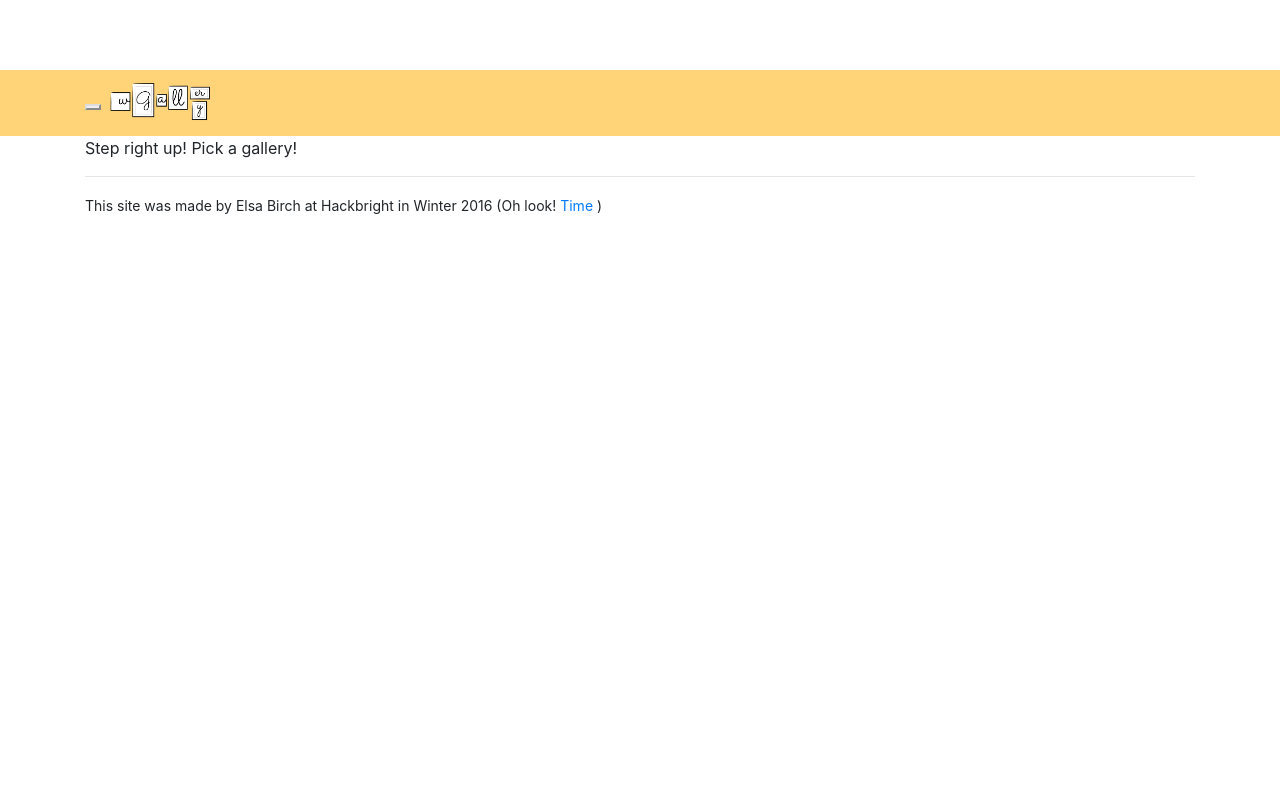
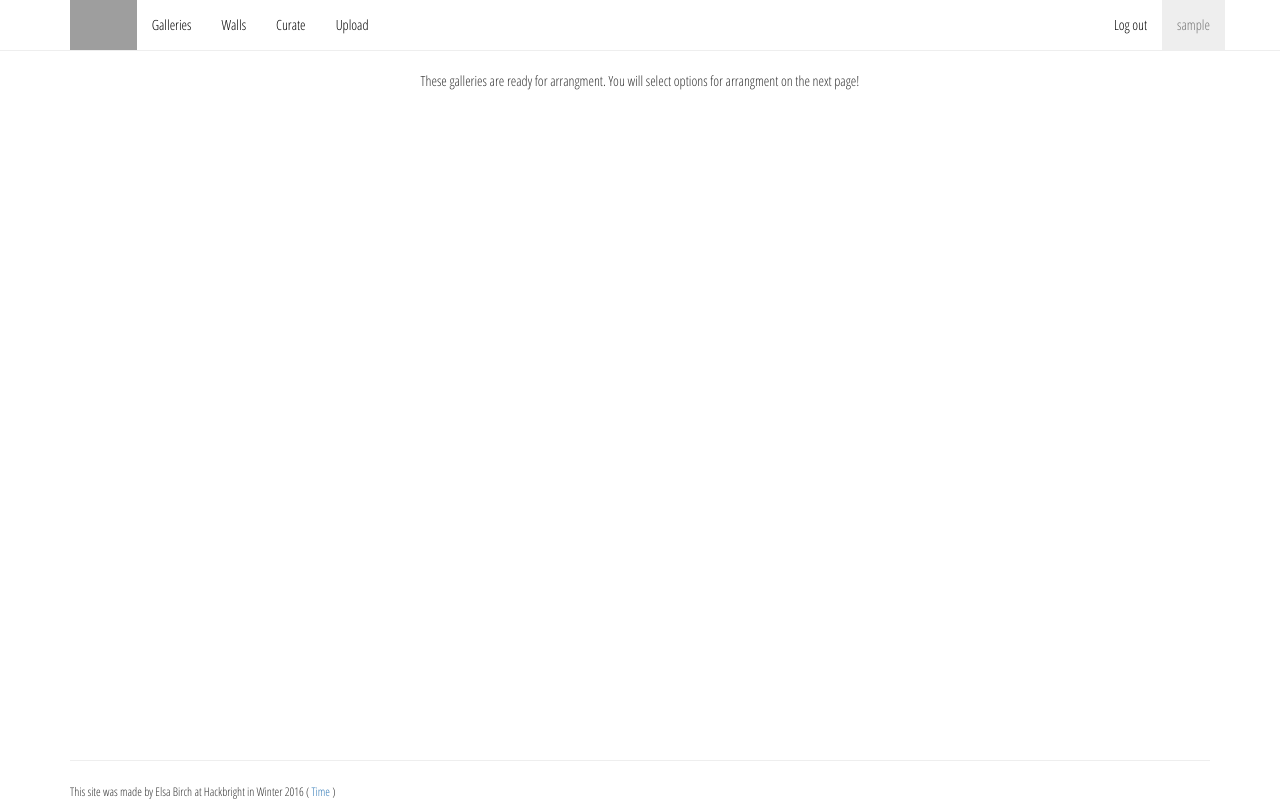
Before and after one commit to elsabirch/gallery-wall, a Flask app: page /galleries in a window 1280 px wide. Before the commit the page ends 214 px from the top, so only its background shows below. Run offline with Flask 2, Linux system fonts and the light colour scheme; the visitor is signed in with stand-in values (Sample User, id 1); data comes from the database, SQL or seed files in the repository; data that the repository does not hold is empty; some libraries are stand-ins or nearby versions; grey boxes are pictures that could not be loaded.

Commit message:
Styling added.

```diff
--- a/server.py
+++ b/server.py
@@ -212,11 +212,11 @@ def show_wall_dimensions():
     """Shows page with wall and table of hanging demensions."""
 
     wall_id = int(request.args.get('wall_id'))
-
-    placements = Wall.query.get(wall_id).placements
+    wall = Wall.query.get(wall_id)
+    placements = wall.placements
 
     return render_template('wall-dimensions.html',
-                           wall_id=wall_id,
+                           wall=wall,
                            placements=placements)
 
 
--- a/settings.py
+++ b/settings.py
@@ -3,7 +3,7 @@
 Example: Contains easy toggle for online/offline resource locations.
 """
 
-online = False
+online = True
 
 if online:
     jquery_path = "https://code.jquery.com/jquery.js"
--- a/static/style.css
+++ b/static/style.css
@@ -1,9 +1,16 @@
 
-.wall-display canvas {
+/*.wall-display canvas {
     border: 1px solid #d3d3d3;
+}*/
+
+body {
+      padding-top: 70px;
+      font-family: 'Open Sans Condensed', sans-serif;
 }
 
-body { padding-top: 70px; }
+h1 {
+      font-family: 'Sacramento', sans-serif;
+}
 
 .bar-legend li span {
     display: inline-block;
@@ -16,43 +23,71 @@ body { padding-top: 70px; }
     list-style-type: none;
 }
 
-
+.flash-display li {
+    list-style-type: none;
+}
 .center-block {
     display: block;
     margin-left: auto;
     margin-right: auto;
 }
 
+.btn {
+    margin: 0.5em;
+}
+
+/* Flush bottom but not sticky footer attempt */
+/* http://stackoverflow.com/questions/21324395/bootstrap-3-flush-footer-to-bottom-not-fixed */
+html {
+  position: relative;
+  min-height: 100%;
+}
+body {
+  /* Margin bottom by footer height */
+  margin-bottom: 60px;
+}
+.footer {
+  position: absolute;
+  bottom: 0;
+  width: 100%;
+  /* Set the fixed height of the footer here */
+  height: 60px;
+}
+ /* - - - - - - - - - - - - Flush bottom but not sticky footer attempt */
+
 /* SOME AUTO GENERATED NAVBAR RESTYLING*/
 
+
+/*----------------------------------*/
+
 .navbar-custom {
-  background-color: #ffd479;
-  border-color: #ffc958;
+  background-color: #ffffff;
+  border-color: #eeeeee;
 }
 .navbar-custom .navbar-brand {
-  color: #999999;
+  color: #000000;
 }
 .navbar-custom .navbar-brand:hover,
 .navbar-custom .navbar-brand:focus {
-  color: #808080;
+  color: #000000;
   background-color: transparent;
 }
 .navbar-custom .navbar-text {
-  color: #999999;
+  color: #000000;
 }
 .navbar-custom .navbar-nav > li > a {
-  color: #999999;
+  color: #000000;
 }
 .navbar-custom .navbar-nav > li > a:hover,
 .navbar-custom .navbar-nav > li > a:focus {
-  color: #000000;
+  color: #757575;
   background-color: transparent;
 }
 .navbar-custom .navbar-nav > .active > a,
 .navbar-custom .navbar-nav > .active > a:hover,
 .navbar-custom .navbar-nav > .active > a:focus {
-  color: #000000;
-  background-color: #ffc958;
+  color: #757575;
+  background-color: #eeeeee;
 }
 .navbar-custom .navbar-nav > .disabled > a,
 .navbar-custom .navbar-nav > .disabled > a:hover,
@@ -72,43 +107,43 @@ body { padding-top: 70px; }
 }
 .navbar-custom .navbar-collapse,
 .navbar-custom .navbar-form {
-  border-color: #ffc955;
+  border-color: #ededed;
 }
 .navbar-custom .navbar-nav > .dropdown > a:hover .caret,
 .navbar-custom .navbar-nav > .dropdown > a:focus .caret {
-  border-top-color: #000000;
-  border-bottom-color: #000000;
+  border-top-color: #757575;
+  border-bottom-color: #757575;
 }
 .navbar-custom .navbar-nav > .open > a,
 .navbar-custom .navbar-nav > .open > a:hover,
 .navbar-custom .navbar-nav > .open > a:focus {
-  background-color: #ffc958;
-  color: #000000;
+  background-color: #eeeeee;
+  color: #757575;
 }
 .navbar-custom .navbar-nav > .open > a .caret,
 .navbar-custom .navbar-nav > .open > a:hover .caret,
 .navbar-custom .navbar-nav > .open > a:focus .caret {
+  border-top-color: #757575;
+  border-bottom-color: #757575;
+}
+.navbar-custom .navbar-nav > .dropdown > a .caret {
   border-top-color: #000000;
   border-bottom-color: #000000;
 }
-.navbar-custom .navbar-nav > .dropdown > a .caret {
-  border-top-color: #999999;
-  border-bottom-color: #999999;
-}
 @media (max-width: 767) {
   .navbar-custom .navbar-nav .open .dropdown-menu > li > a {
-    color: #999999;
+    color: #000000;
   }
   .navbar-custom .navbar-nav .open .dropdown-menu > li > a:hover,
   .navbar-custom .navbar-nav .open .dropdown-menu > li > a:focus {
-    color: #000000;
+    color: #757575;
     background-color: transparent;
   }
   .navbar-custom .navbar-nav .open .dropdown-menu > .active > a,
   .navbar-custom .navbar-nav .open .dropdown-menu > .active > a:hover,
   .navbar-custom .navbar-nav .open .dropdown-menu > .active > a:focus {
-    color: #000000;
-    background-color: #ffc958;
+    color: #757575;
+    background-color: #eeeeee;
   }
   .navbar-custom .navbar-nav .open .dropdown-menu > .disabled > a,
   .navbar-custom .navbar-nav .open .dropdown-menu > .disabled > a:hover,
@@ -118,8 +153,8 @@ body { padding-top: 70px; }
   }
 }
 .navbar-custom .navbar-link {
-  color: #999999;
+  color: #000000;
 }
 .navbar-custom .navbar-link:hover {
-  color: #000000;
+  color: #757575;
 }
--- a/templates/base.html
+++ b/templates/base.html
@@ -6,6 +6,9 @@
     <meta http-equiv="X-UA-Compatible" content="IE=edge">
     <meta name="viewport" content="width=device-width, initial-scale=1">
     <!-- Boostrap requires these (above) come first -->
+
+    <link href='https://fonts.googleapis.com/css?family=Sacramento' rel='stylesheet' type='text/css'>
+    <link href='https://fonts.googleapis.com/css?family=Open+Sans+Condensed:300' rel='stylesheet' type='text/css'>
 
     <link href='{{ config.BOOSTRAP_CSS_PATH }}' rel="stylesheet">
     <link rel="stylesheet" href="static/style.css">
@@ -32,7 +35,7 @@
             <span class="icon-bar"></span>
           </button>
           <!-- <a class="navbar-brand" href="/">Gallery Wall</a> -->
-          <a href='/navigation'><img id="navlogo" src="/static/img/gw_logo_peach.png" height="50"></a>
+          <a href='/navigation'><img id="navlogo" src="/static/img/gw_logo_white.png" height="50"></a>
         </div>
         <div id="navbar" class="navbar-collapse collapse">
 
@@ -62,15 +65,19 @@
 
     <div class="container">
 
+<div class='row'>
+    <div class='col-sm-12 col-md-12 text-center'>
         {% with messages = get_flashed_messages() %}
         {% if messages %}
-    <ul class=flashes>
+        <ul class='flash-display'>
         {% for message in messages %}
           <li>{{ message }}</li>
         {% endfor %}
         </ul>
         {% endif %}
         {% endwith %}
+    </div> <!-- column -->
+</div> <!-- row -->
 
 </div> <!-- /container -->
 
@@ -80,11 +87,9 @@
 <footer class="footer">
 <div class="container">
 <hr>
-    <small> This site was made by Elsa Birch at Hackbright in Winter 2016 (Oh look! <a href="/time"> Time </a> )</small>
+<small> This site was made by Elsa Birch at Hackbright in Winter 2016 (<a href="/time"> Time </a> )</small>
 </div> <!-- /container -->
 </footer>
-
-
 
 <script src='{{ config.BOOSTRAP_JS_PATH }}'></script>
 
--- a/templates/galleries.html
+++ b/templates/galleries.html
@@ -3,28 +3,55 @@
 
 <div class="container">
 
-<p> Step right up! Pick a gallery! </p>
+<div class='row'>
+    <div class='col-sm-12 col-md-8 col-md-offset-2 text-center'>
+        <p>These galleries are ready for arrangment.  You will select options for arrangment on the next page!</p>
+    </div> <!-- column -->
+</div> <!-- row -->
+
 
 {% for gallery in galleries %}
 
-<p>Look gallery: {{gallery.gallery_name}}</p>
+<div class='row'>
+    <div class='col-sm-12 col-md-12'>
 
-    <div class='wall-display'
+    <hr>
+
+    <div class='wall-display text-center'
          data-wallid='{{gallery.display_wall_id}}'
          id='wall{{gallery.display_wall_id}}'>
-        <p> Wall {{gallery.display_wall_id}} Display of Gallery {{gallery.gallery_id}}: </p>
         <canvas id='canvas{{gallery.display_wall_id}}' height='300' width='900'>
-            If you dont have HTML5 canvas, you're gonna have a bad time.
+            HTML5 canvas is required for display.
         </canvas>
+    </div>
+    </div> <!-- column -->
 
-        <form action='/arrange' method='GET'>
-            <input type='hidden' name='gallery_id' value='{{ gallery.gallery_id }}'>
-            <input type='submit' value='Arrange Gallery'>
-        </form>
+
+    <div class='col-sm-12 col-md-10 col-md-offset-1'>
+    <div class='row'>
+
+    {% if gallery.gallery_name %}
+    <div class='col-sm-4'>
+    <p>  Gallery Name: {{ gallery.gallery_name.title() }}</p>
+    </div> <!-- column -->
+    {% endif %}
+
+    <div class='col-sm-3 col-md-2 pull-right'>
+    <form action='/arrange' method='GET' class='text-right'>
+        <input type='hidden' name='gallery_id'
+               value='{{ gallery.gallery_id }}'>
+        <input type='submit' value='Arrange Gallery'
+               class="btn btn-default">
+    </form>
+    </div> <!-- column -->
+
 
     </div>
+    </div> <!-- column -->
 
-    <hr>
+
+</div> <!-- row -->
+
 {% endfor %}
 
 </div> <!-- /container -->
--- a/templates/login.html
+++ b/templates/login.html
@@ -6,7 +6,7 @@
 <div class="row">
 
 <!-- Login for registered users -->
-  <div class="col-xs-12 col-sm-5 col-sm-offset-1 col-md-4 col-md-offset-2 ">
+  <div class="col-xs-12 col-sm-5 col-sm-offset-1 col-md-4 col-md-offset-2 text-center">
     <h3>Login for returning users</h3>
     <form action='/login-process' method='POST' class='form-group'>
         <div class='form-group'>
@@ -25,7 +25,7 @@
   </div>
 
 <!-- Signup for new users -->
-  <div class="col-xs-12 col-sm-5 col-md-4">
+  <div class="col-xs-12 col-sm-5 col-md-4 text-center">
     <h3>Signup for new users</h3>
 
     <form action='/signup-process' method='POST' class='form-group'>
--- a/templates/upload.html
+++ b/templates/upload.html
@@ -5,13 +5,13 @@
 
 <div class = 'row'>
 <!-- Check that user is logged in before redering form -->
-<div class='upload-form' class="col-xs-12">
+<div class='upload-form col-xs-12'>
     <form action='/upload-process' method='POST' enctype='multipart/form-data' class="form-horizontal">
 
 
         <div class="form-group">
             <label class="col-sm-3 control-label" for='file-in'>File</label>
-            <div class="col-sm-9">
+            <div class="col-sm-6">
                 <input type=file name=picture class="form-control" id='file-in'>
             </div>
         </div>
```
Also changed, not shown: templates/arrange.html (+21 -14 lines), templates/homepage.html (+26 -6 lines), templates/navigation.html (+0 -14 lines), templates/wall-dimensions.html (+35 -10 lines), templates/walls.html (+23 -8 lines), seed_database.py (line endings or trailing spaces). Lines whose indentation alone changed are shown as unchanged.
